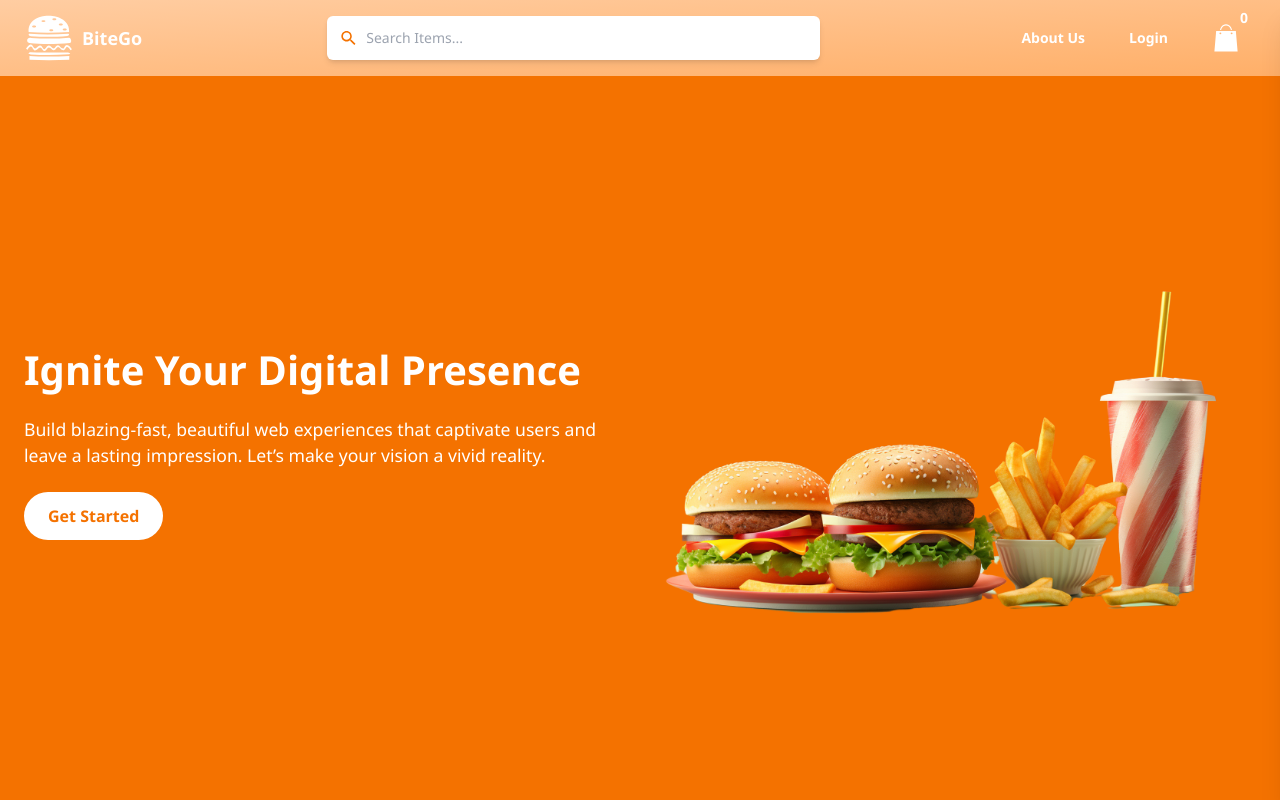
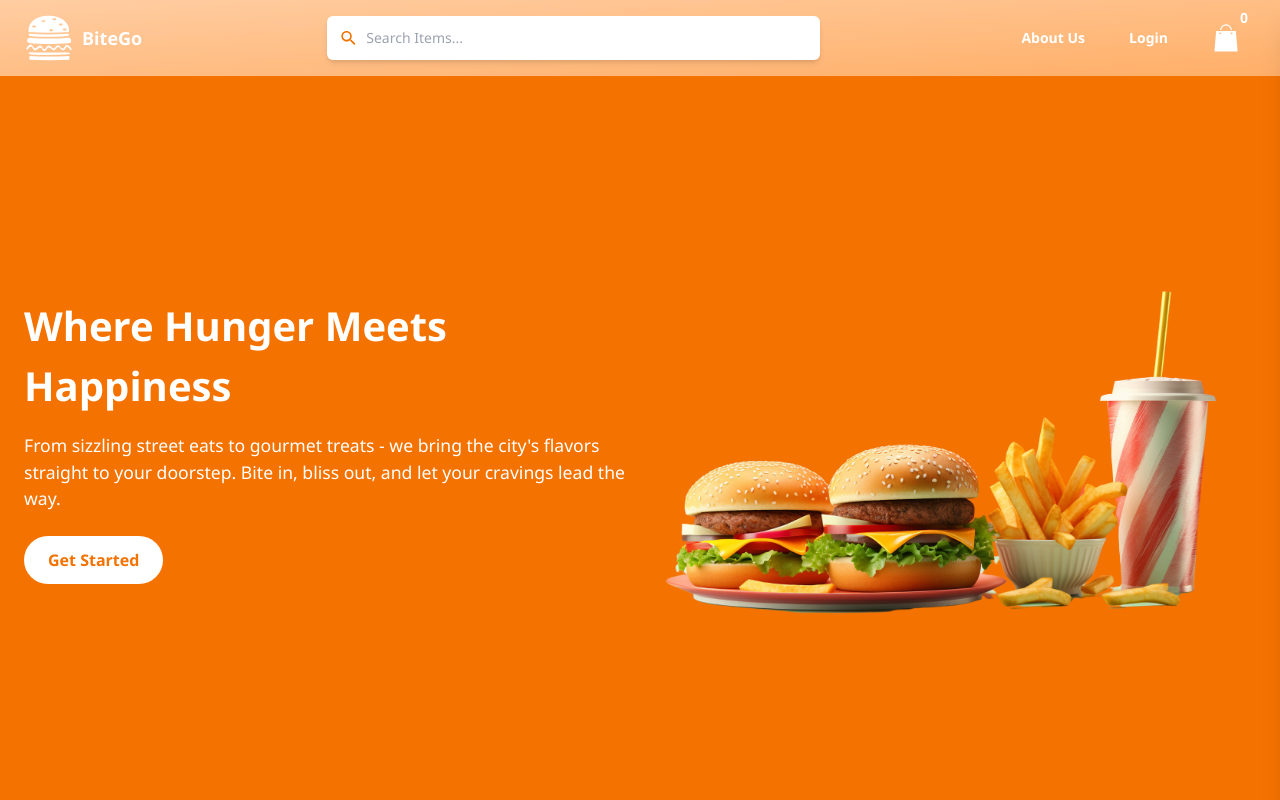
Before and after one commit to SharvariShanbhag/Food-Delivery-Webpage, a React (Vite) app: page / in a window 1280 px wide. Shown: the top 800 px of the page. Built offline with nearby package versions, Linux system fonts and the light colour scheme.

Commit message:
Hello to my Food Delivery webpage

```diff
--- a/src/components/Header.jsx
+++ b/src/components/Header.jsx
@@ -7,11 +7,11 @@ export default function Header() {
     <header className="header">
       {/* Text Section */}
       <div className="header-text">
-        <h1>Ignite Your Digital Presence</h1>
-        <p>
-          Build blazing-fast, beautiful web experiences that captivate users and
-          leave a lasting impression. Let’s make your vision a vivid reality.
-        </p>
+        <h1>Where Hunger Meets Happiness</h1>
+<p>
+  From sizzling street eats to gourmet treats - we bring the city's flavors straight to your doorstep. Bite in, bliss out, and let your cravings lead the way.
+</p>
+
         <button>Get Started</button>
       </div>
 
```
